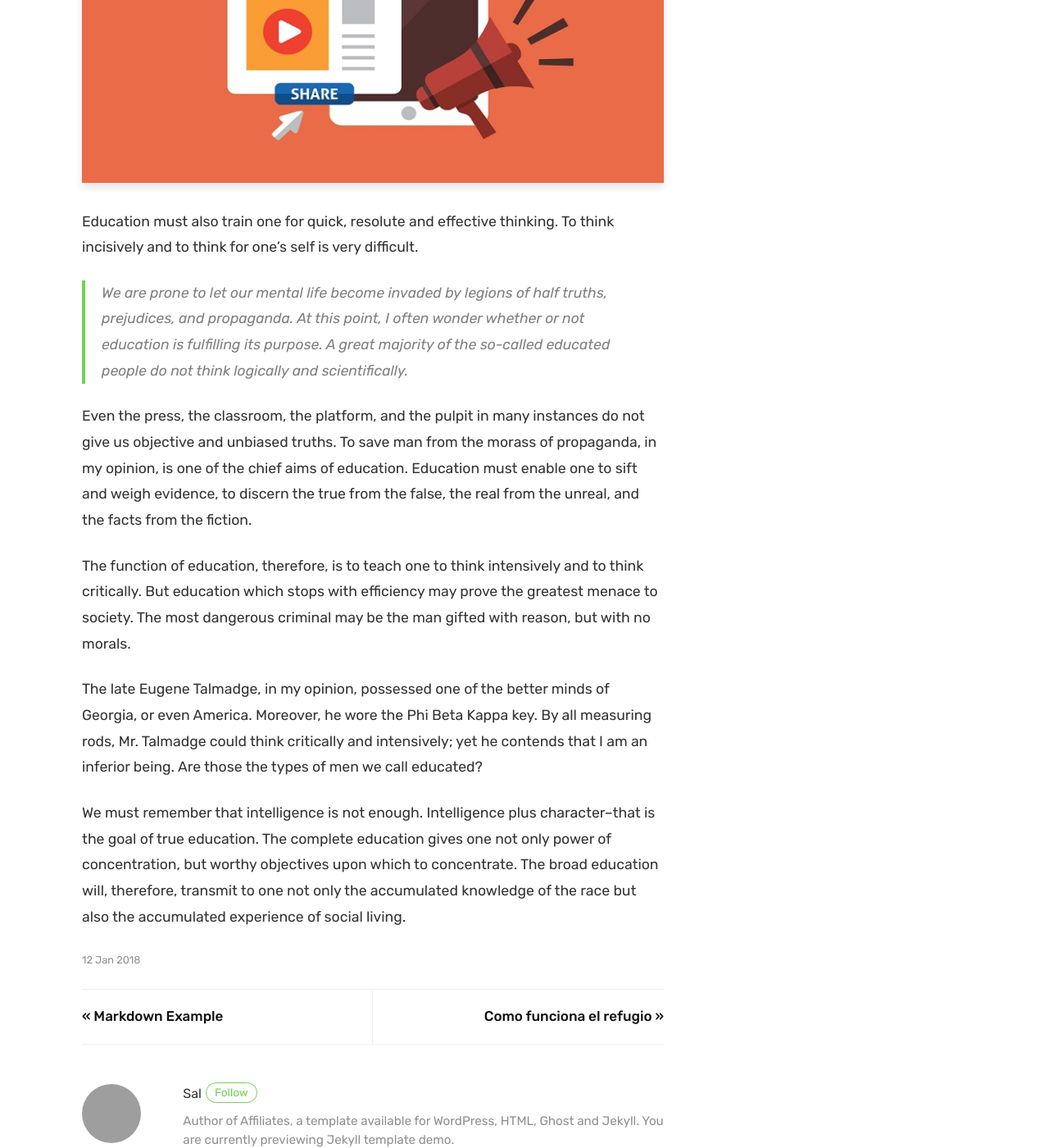
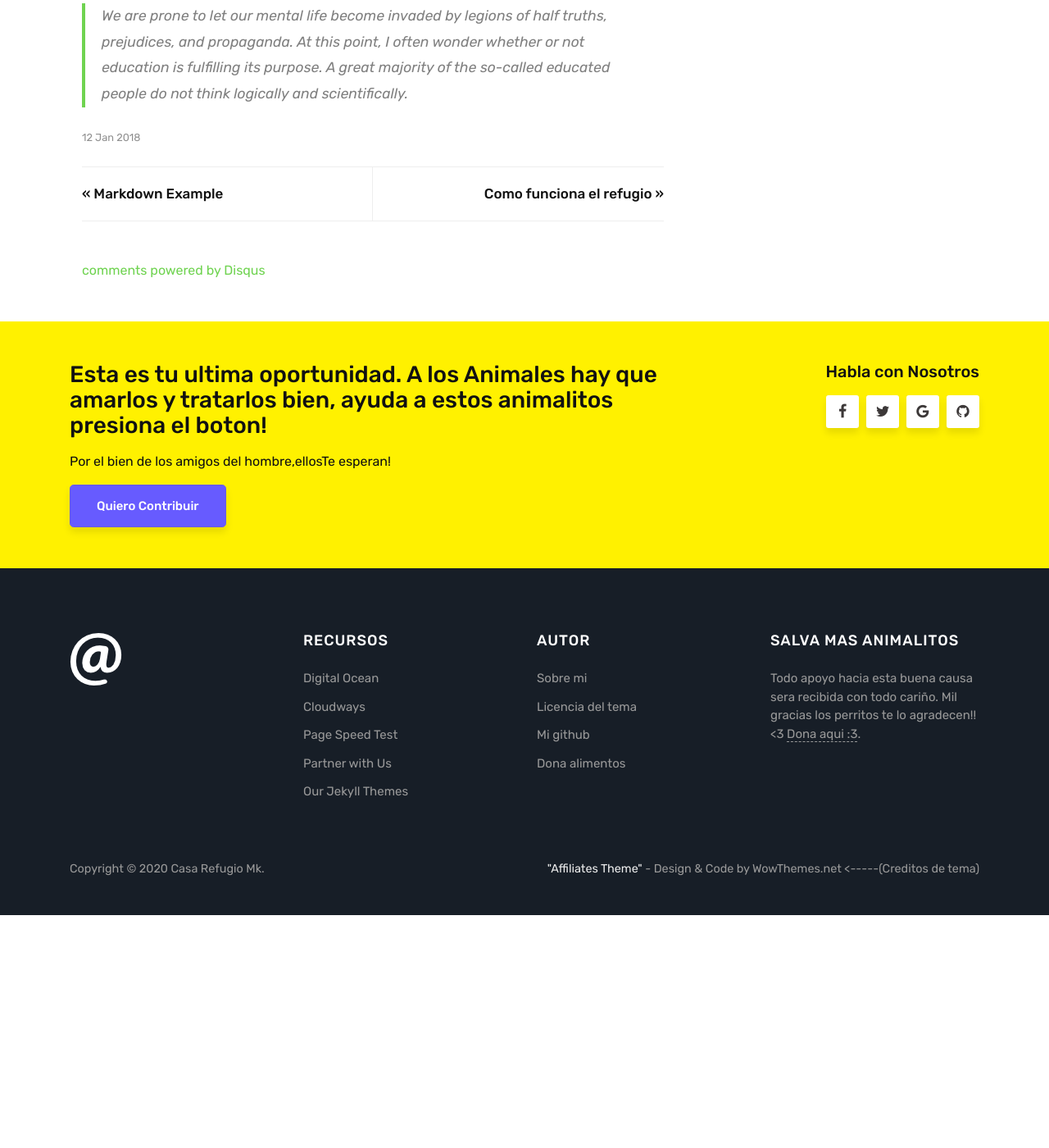
Before and after one commit to testaccountam/temamarketing, a Jekyll site: the page built from _posts/2018-01-12-is-intelligence-enough.md, in a window 1280 px wide and 1400 px high, scrolled down 863 px. Shown: the whole window at 82% size. Built offline with Jekyll 4.4.1, drawn with Linux system fonts in a browser that asks for light colours; our own code applies the rules of GitHub Pages for plain Markdown files; comment, search, counter and statistics services are not loaded; after the commit the page ends 1979 px from its top, so only the background shows below that; some of the changed text lies outside the part shown; grey boxes are pictures that could not be loaded.

Commit message:
Update 2018-01-12-is-intelligence-enough.md

```diff
--- a/_posts/2018-01-12-is-intelligence-enough.md
+++ b/_posts/2018-01-12-is-intelligence-enough.md
@@ -1,3 +1,4 @@
+<!--
 ---
 layout: post
 title:  "Is Intelligence Enough"
@@ -6,13 +7,5 @@
 image: assets/images/5.jpg
 ---
 Education must also train one for quick, resolute and effective thinking. To think incisively and to think for one's self is very difficult.
-
+<!--
 > We are prone to let our mental life become invaded by legions of half truths, prejudices, and propaganda. At this point, I often wonder whether or not education is fulfilling its purpose. A great majority of the so-called educated people do not think logically and scientifically.
-
-Even the press, the classroom, the platform, and the pulpit in many instances do not give us objective and unbiased truths. To save man from the morass of propaganda, in my opinion, is one of the chief aims of education. Education must enable one to sift and weigh evidence, to discern the true from the false, the real from the unreal, and the facts from the fiction.
-
-The function of education, therefore, is to teach one to think intensively and to think critically. But education which stops with efficiency may prove the greatest menace to society. The most dangerous criminal may be the man gifted with reason, but with no morals.
-
-The late Eugene Talmadge, in my opinion, possessed one of the better minds of Georgia, or even America. Moreover, he wore the Phi Beta Kappa key. By all measuring rods, Mr. Talmadge could think critically and intensively; yet he contends that I am an inferior being. Are those the types of men we call educated?
-
-We must remember that intelligence is not enough. Intelligence plus character--that is the goal of true education. The complete education gives one not only power of concentration, but worthy objectives upon which to concentrate. The broad education will, therefore, transmit to one not only the accumulated knowledge of the race but also the accumulated experience of social living.
```
